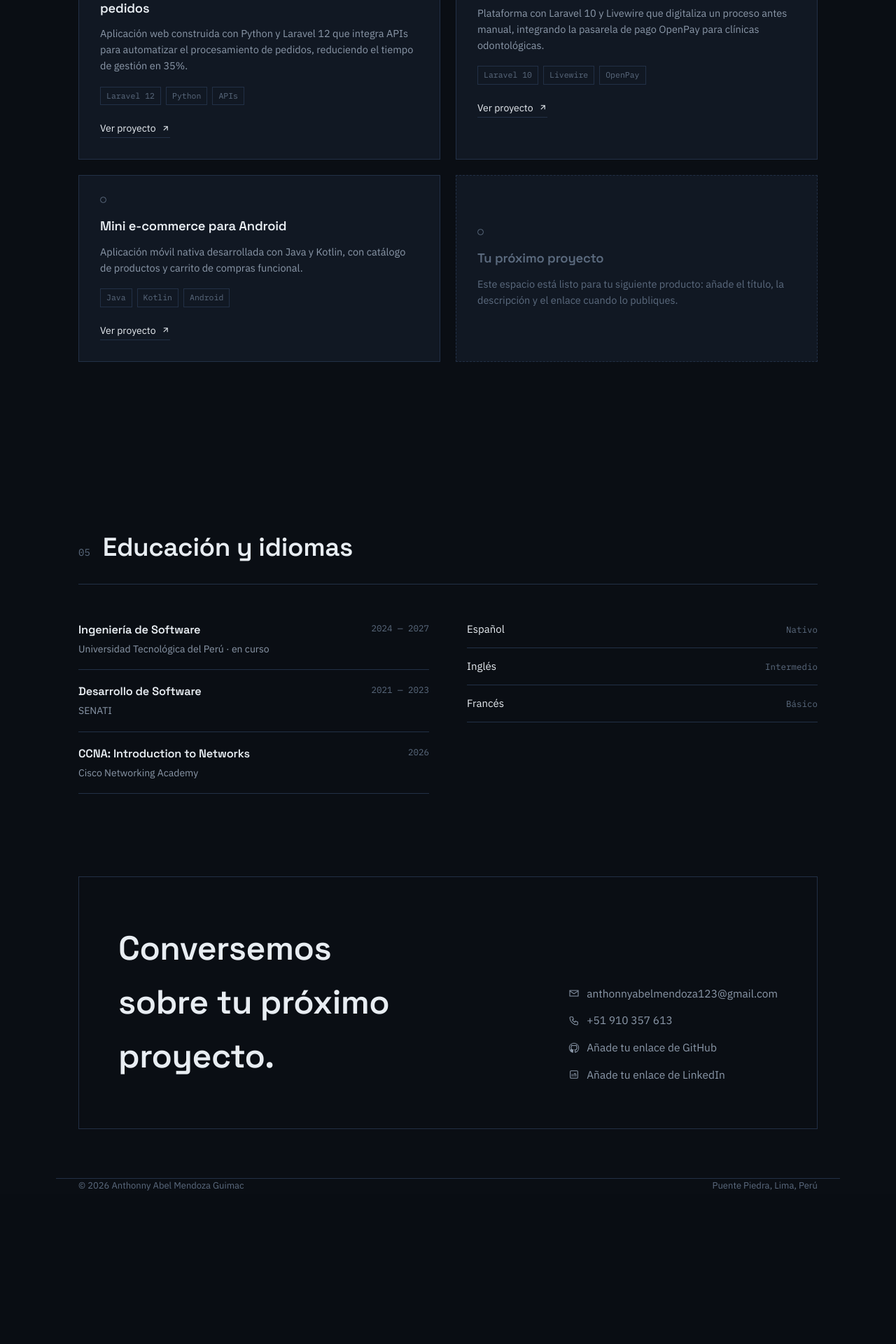
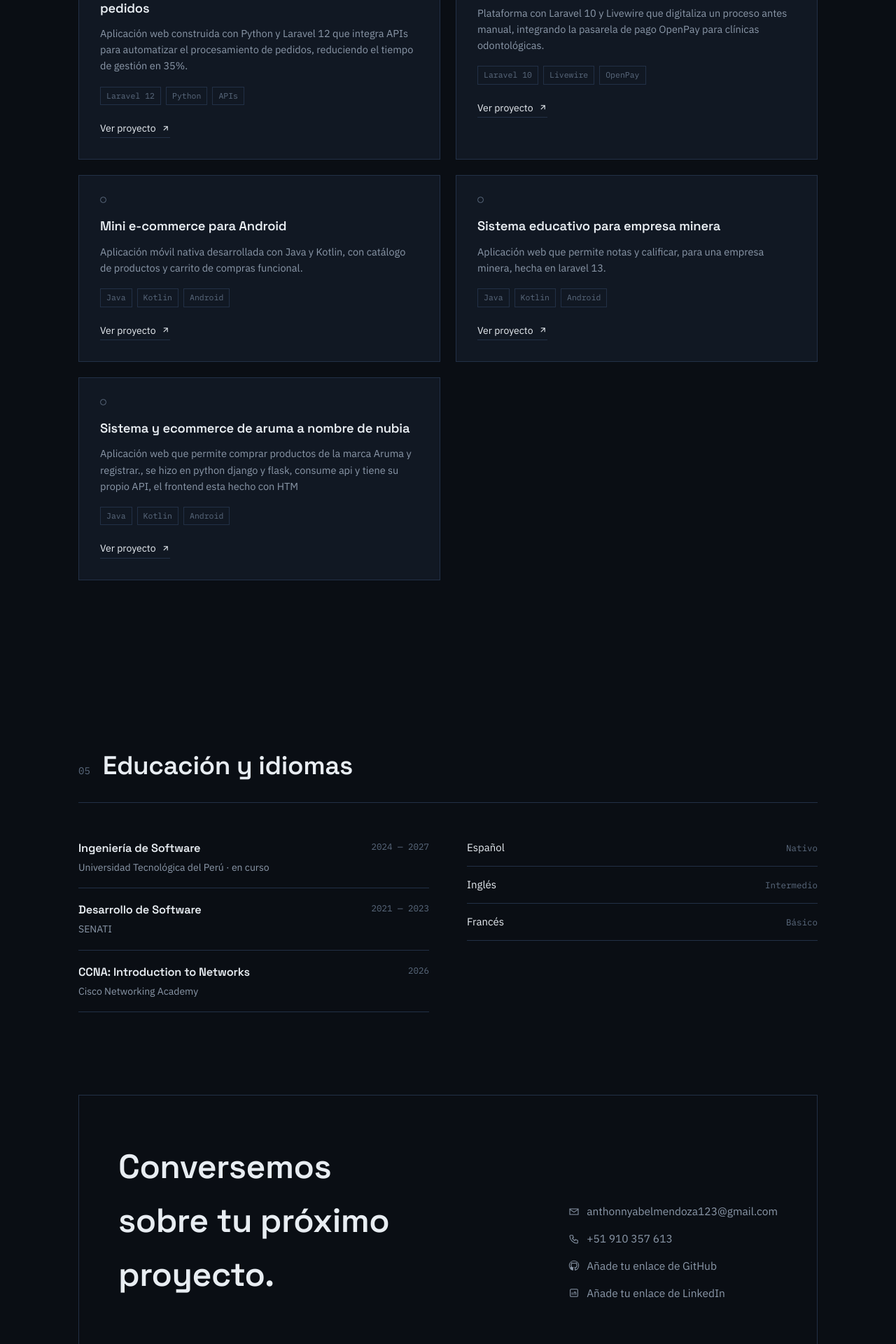
Before and after one commit to abelmendozaanthony/Portafolio, a Python web app: template portfolio/templates/portfolio/inicio.html in a window 1280 px wide. Shown: the part 4119-6039 px from the top of the page at 70% size. Before the commit the page ends 5820 px from the top, so only its background shows below. Run offline with Jinja, Linux system fonts and the light colour scheme; the template is opened without the code that fills it, so the values that code supplies are empty.

```diff
--- a/portfolio/templates/portfolio/inicio.html
+++ b/portfolio/templates/portfolio/inicio.html
@@ -1158,7 +1158,7 @@
                     <p>Plataforma con Laravel 10 y Livewire que digitaliza un proceso antes manual, integrando la
                         pasarela de pago OpenPay para clínicas odontológicas.</p>
                     <div class="project-tags"><span>Laravel 10</span><span>Livewire</span><span>OpenPay</span></div>
-                    <a class="project-link" href="https://centroradiologico.com.pe/">Ver proyecto
+                    <a class="project-link" target="_blank" href="https://centroradiologico.com.pe/">Ver proyecto
                         <svg viewBox="0 0 24 24" fill="none" stroke="currentColor" stroke-width="2">
                             <path d="M7 17L17 7M7 7h10v10" />
                         </svg>
@@ -1171,18 +1171,35 @@
                     <p>Aplicación móvil nativa desarrollada con Java y Kotlin, con catálogo de productos y carrito de
                         compras funcional.</p>
                     <div class="project-tags"><span>Java</span><span>Kotlin</span><span>Android</span></div>
-                    <a class="project-link" href="https://abelmen.pythonanywhere.com/">Ver proyecto
+                    <a class="project-link" target="_blank" href="https://abelmen.pythonanywhere.com/">Ver proyecto
                         <svg viewBox="0 0 24 24" fill="none" stroke="currentColor" stroke-width="2">
                             <path d="M7 17L17 7M7 7h10v10" />
                         </svg>
                     </a>
                 </div>
 
-                <div class="project-card placeholder">
+                <div class="project-card">
                     <div class="pnode"></div>
-                    <h3>Tu próximo proyecto</h3>
-                    <p>Este espacio está listo para tu siguiente producto: añade el título, la descripción y el enlace
-                        cuando lo publiques.</p>
+                    <h3>Sistema educativo para empresa minera</h3>
+                    <p>Aplicación web que permite notas y calificar, para una empresa minera, hecha en laravel 13.</p>
+                    <div class="project-tags"><span>Java</span><span>Kotlin</span><span>Android</span></div>
+                    <a class="project-link" target="_blank" href="https://www.somatechperu.com/">Ver proyecto
+                        <svg viewBox="0 0 24 24" fill="none" stroke="currentColor" stroke-width="2">
+                            <path d="M7 17L17 7M7 7h10v10" />
+                        </svg>
+                    </a>
+                </div>
+                <div class="project-card">
+                    <div class="pnode"></div>
+                    <h3>Sistema y ecommerce de aruma a nombre de nubia</h3>
+                    <p>Aplicación web que permite comprar productos de la marca Aruma y registrar., se hizo en python
+                        django y flask, consume api y tiene su propio API, el frontend esta hecho con HTM</p>
+                    <div class="project-tags"><span>Java</span><span>Kotlin</span><span>Android</span></div>
+                    <a class="project-link" target="_blank" href="https://abelmen.pythonanywhere.com/">Ver proyecto
+                        <svg viewBox="0 0 24 24" fill="none" stroke="currentColor" stroke-width="2">
+                            <path d="M7 17L17 7M7 7h10v10" />
+                        </svg>
+                    </a>
                 </div>
 
             </div>
```
